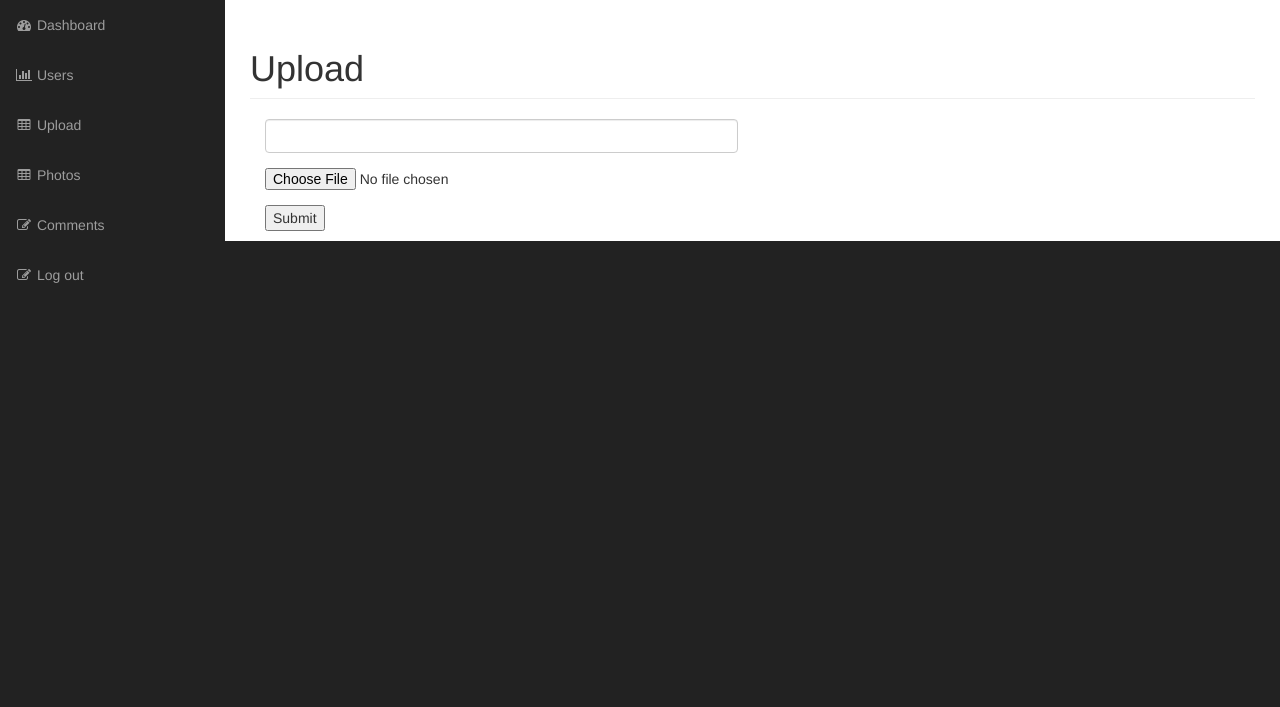
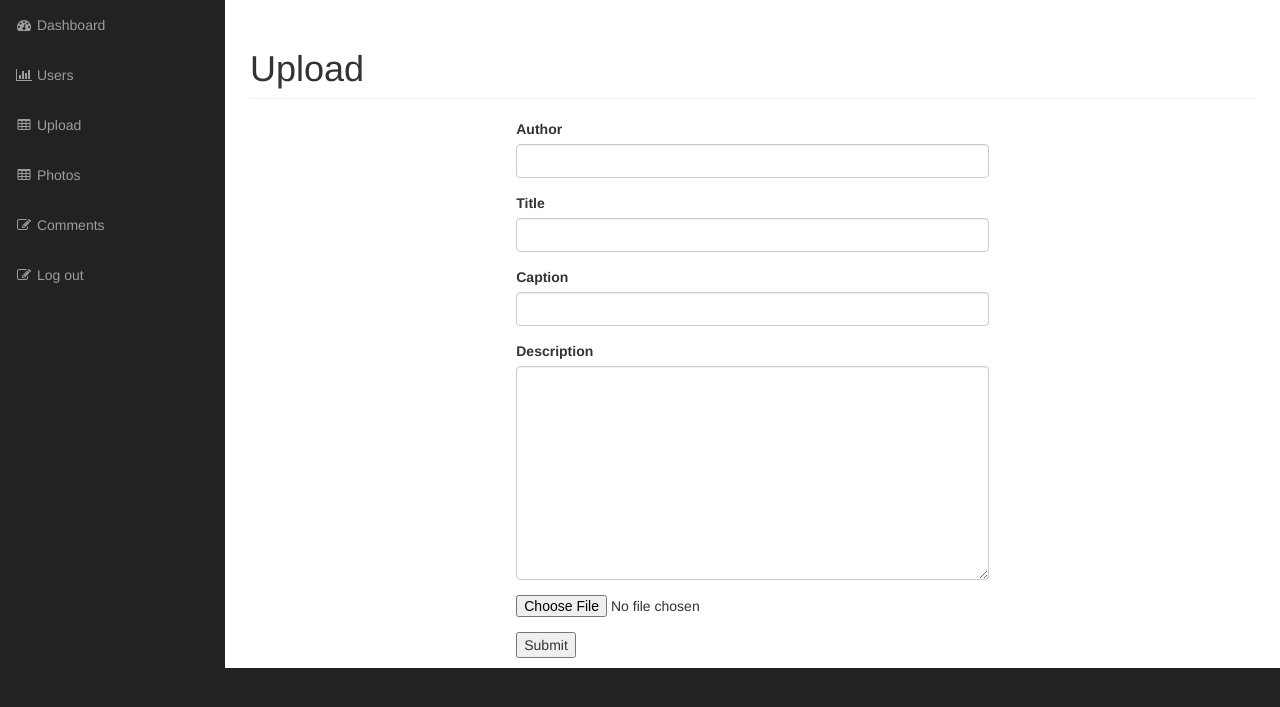
Before and after one commit to Stanko172/PHP_Gallery_app, a PHP site: page /admin/upload.php in a window 1280 px wide. Shown: the part 51-758 px from the top of the page. Run offline with PHP 8.4, Linux system fonts and the light colour scheme; the visitor is signed in with stand-in values (Sample User, id 1); grey boxes labelled with a size stand in for pictures from a placeholder-image service; data that the repository does not hold is empty; some libraries are stand-ins or nearby versions.

Commit message:
more updates

```diff
--- a/admin/includes/photo.php
+++ b/admin/includes/photo.php
@@ -2,7 +2,7 @@
 
 class Photo extends Db_object{
     protected static $db_table = "photos";
-    protected static $db_table_attr = array('title', 'description', 'filename', 'type', 'size', 'caption', 'alternate_text', 'author');
+    protected static $db_table_attr = array('title', 'description', 'filename', 'type', 'size', 'caption', 'alternate_text', 'author', 'date_and_time');
     public $id;
     public $title;
     public $description;
@@ -12,6 +12,7 @@ class Photo extends Db_object{
     public $caption;
     public $alternate_text;
     public $author;
+    public $date_and_time;
 
     public $tmp_path;
     public $upload_dir = 'images';
--- a/admin/photos.php
+++ b/admin/photos.php
@@ -34,7 +34,7 @@
                             <thead>
                                 <tr>
                                 <th scope="col">Slika</th>
-                                <th scope="col">ID</th>
+                                <th scope="col">Author</th>
                                 <th scope="col">Naziv</th>
                                 <th scope="col">Tip</th>
                                 <th scope="col">Veličina</th>
@@ -53,7 +53,7 @@
                                     </div>
 
                                 </td>
-                                <td><?php echo $photo->id; ?></td>
+                                <td><?php echo $photo->author; ?></td>
                                 <td><?php echo $photo->title; ?></td>
                                 <td><?php echo $photo->type; ?></td>
                                 <td><?php echo $photo->size; ?></td>
--- a/admin/upload.php
+++ b/admin/upload.php
@@ -4,7 +4,11 @@
     $msg = "";
     if(isset($_POST['submit'])){
         $photo = new Photo();
+        $photo->author = $_POST['author'];
+        $photo->caption = $_POST['caption'];
+        $photo->description = $_POST['description'];
         $photo->title = $_POST['title'];
+        $photo->date_and_time = date("Y-m-d") . " " . date("h:i:sa");
         if($photo->set_file($_FILES['file_upload'])){
             if($photo->save()){
                 $msg = "Slika uspješno učitana.";
@@ -39,11 +43,27 @@
                         <h1 class="page-header">
                             Upload
                         </h1>
-                        <div class="col-md-6 justify-center">
+                        <div class="col-md-6 col-md-offset-3 justify-center">
                             <?php echo $msg;?>
                             <form action="upload.php" method="POST" enctype="multipart/form-data">
                                 <div class="form-group">
-                                    <input type="text" name="title" class="form-control"/>
+                                    <label for="author">Author</label>
+                                    <input type="text" id="author" name="author" class="form-control"/>
+                                </div>
+
+                                <div class="form-group">
+                                    <label for="title">Title</label>
+                                    <input type="text" id="title" name="title" class="form-control"/>
+                                </div>
+
+                                <div class="form-group">
+                                    <label for="caption">Caption</label>
+                                    <input type="text" id="caption" name="caption" class="form-control"/>
+                                </div>
+
+                                <div class="form-group">
+                                    <label for="description">Description</label>
+                                    <textarea type="text" rows="10" cols="10" id="description" name="description" class="form-control"></textarea>
                                 </div>
 
                                 <div class="form-group">
--- a/photo.php
+++ b/photo.php
@@ -17,7 +17,7 @@ if(isset($_POST['create']) && $session->is_signed_in()){
         $msg = "Dogodila se greška prilikom dodavanja komentara!";
     }
 }else{
-    $msg = "Provjerite jeste li prijavljeni!";
+    $msg = "";
 }
 
 if(isset($_GET['id'])){
@@ -55,7 +55,7 @@ if(isset($_GET['id'])){
                 <hr>
 
                 <!-- Date/Time -->
-                <p><span class="glyphicon glyphicon-time"></span> Posted on August 24, 2013 at 9:00 PM</p>
+                <p><span class="glyphicon glyphicon-time"></span> Posted on <?php echo $photo->date_and_time; ?></p>
 
                 <hr>
 
```
Also changed, not shown: admin/images/chess_ui.png (added), admin/images/guitar.jpg (added).
